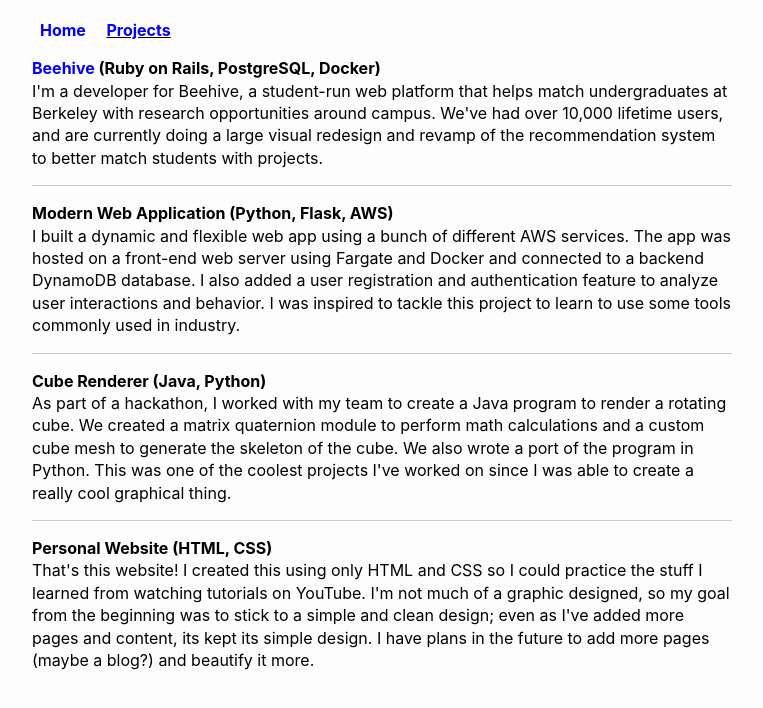
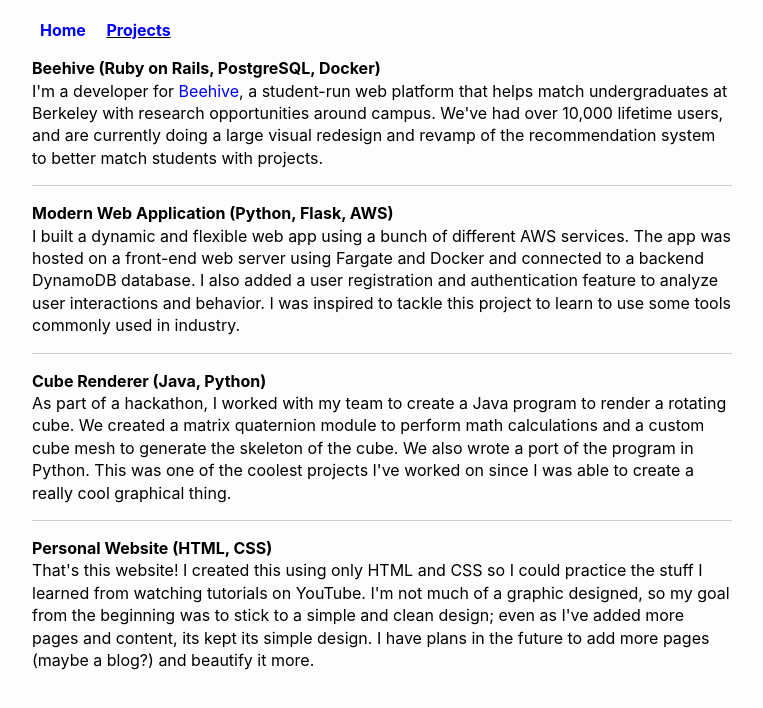
Before and after one commit to andrew-shieh/andrew-shieh.github.io, a plain HTML site: page projects/index.html in a window 1280 px wide. Shown: the part 206-914 px from the top of the page, without its empty margins (258-1021 px from the left). Drawn offline with Linux system fonts and the light colour scheme.

Commit message:
update projects formatting

```diff
--- a/projects/index.html
+++ b/projects/index.html
@@ -22,14 +22,12 @@
 
       <div class="content">
         <p>
-          <strong
-            ><a href="https://beehive.berkeley.edu/" target="_blank">Beehive</a> (Ruby on Rails,
-            PostgreSQL, Docker)</strong
-          ><br />
-          I'm a developer for Beehive, a student-run web platform that helps match undergraduates at
-          Berkeley with research opportunities around campus. We've had over 10,000 lifetime users,
-          and are currently doing a large visual redesign and revamp of the recommendation system to
-          better match students with projects.
+          <strong> Beehive (Ruby on Rails, PostgreSQL, Docker)</strong><br />
+          I'm a developer for <a href="https://beehive.berkeley.edu/" target="_blank">Beehive</a>, a
+          student-run web platform that helps match undergraduates at Berkeley with research
+          opportunities around campus. We've had over 10,000 lifetime users, and are currently doing
+          a large visual redesign and revamp of the recommendation system to better match students
+          with projects.
         </p>
         <hr />
         <p>
```
